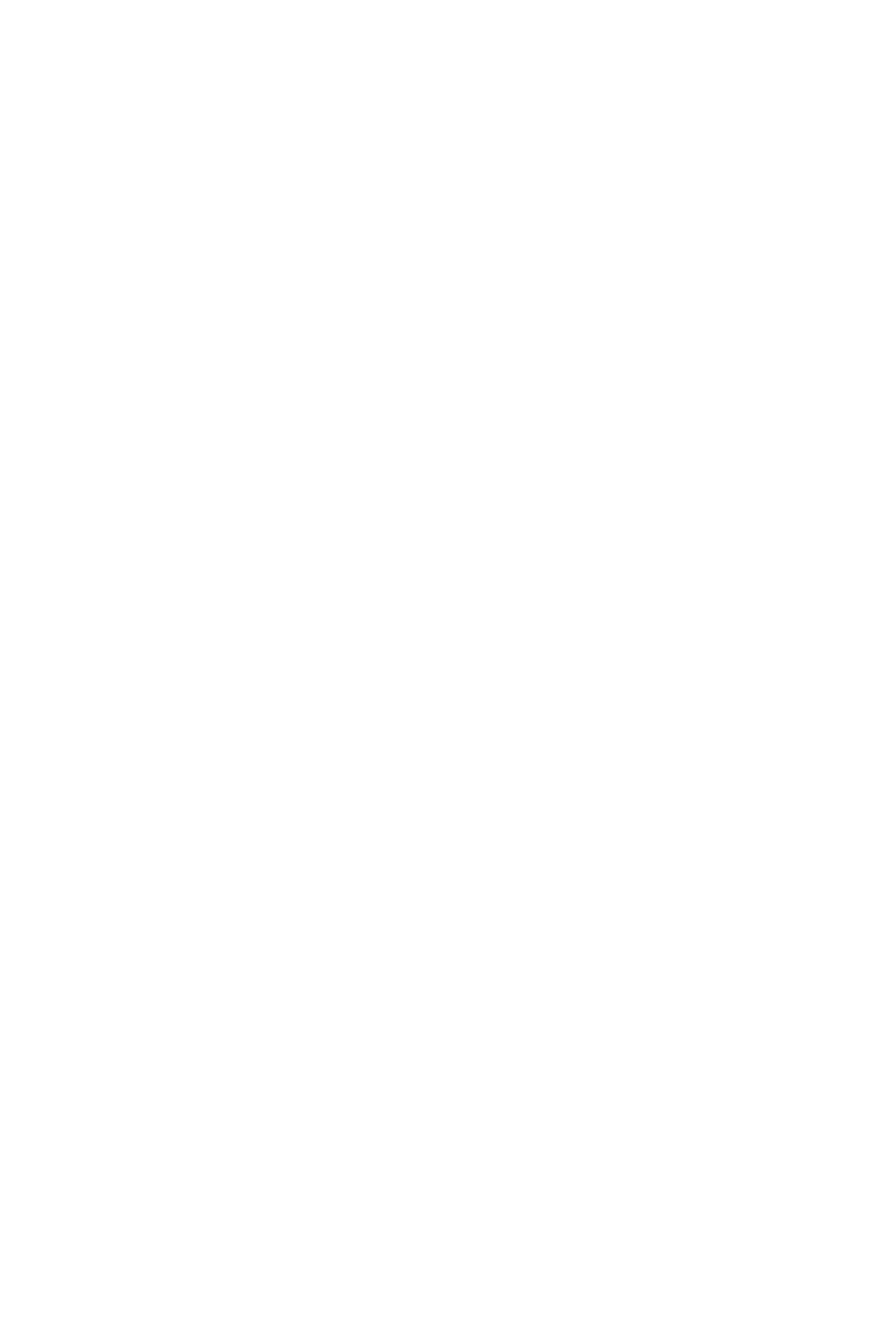
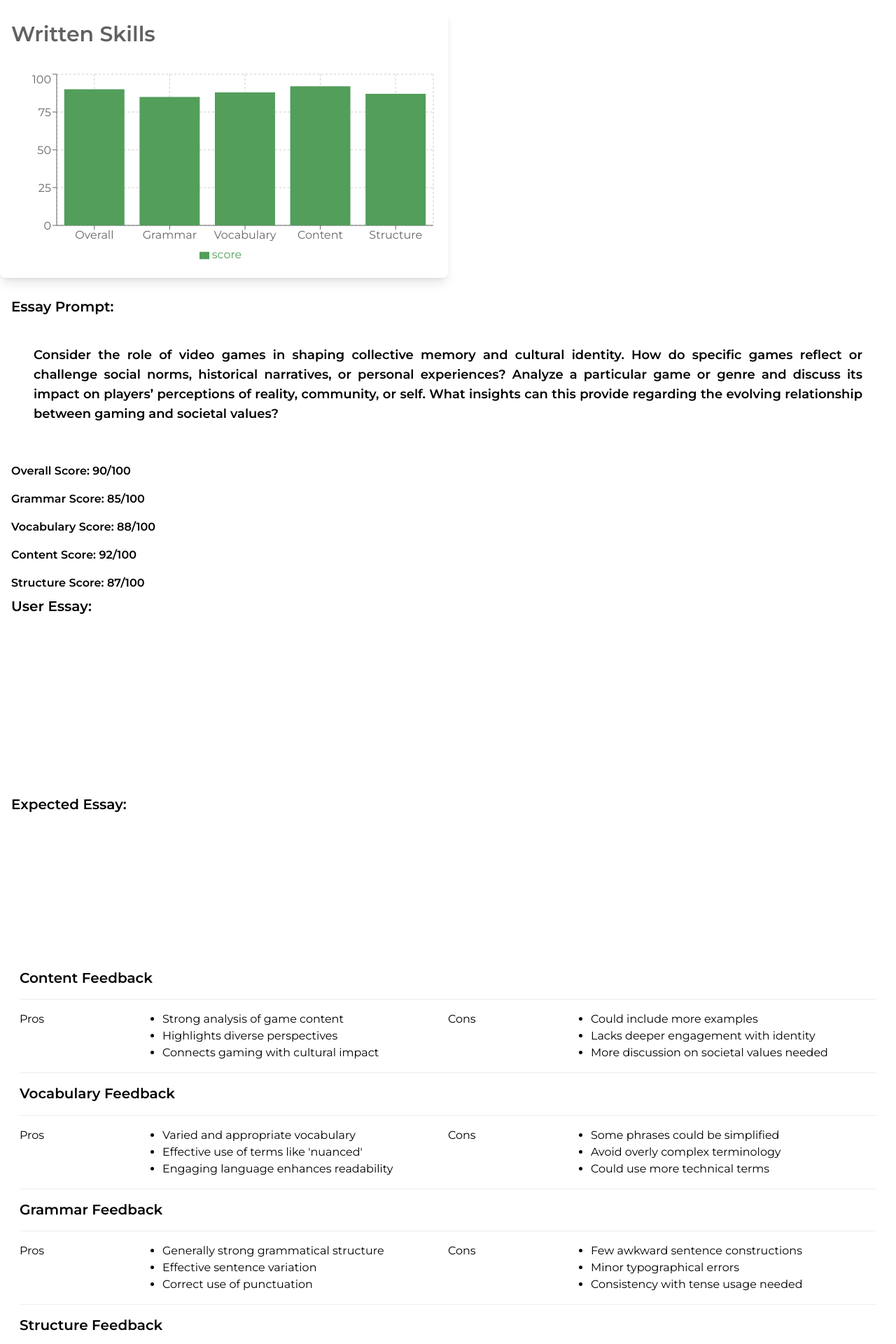
Before and after one commit to naitikshaxma/glamis_test, a React (Vite) app in the folder client/: page /history/detailed-written in a window 1280 px wide. Before the commit this address had no page. Shown: the top 1920 px of the page at 70% size. Before the commit the page ends 800 px from the top, so only its background shows below. Built offline with nearby package versions, Linux system fonts and the light colour scheme; a web font is replaced by a local one.

Commit message:
fixed sidebar in admin panel

```diff
--- a/client/src/App.jsx
+++ b/client/src/App.jsx
@@ -19,6 +19,7 @@ import { useEffect } from "react";
 import { ToastContainer } from 'react-toastify';
 import 'react-toastify/dist/ReactToastify.css';
 import WrittenInterview from "./pages/WrittenInterview";
+import WrittenReport from "./pages/WrittenReport";
 
 const response = {
     statusCode: 200,
@@ -113,6 +114,7 @@ const App = () => {
                         <DetailedReport />
                     }
                 />
+                <Route path="/history/detailed-written" element={<WrittenReport />} />
                 <Route
                     path="/live"
                     element={<LiveInterview />}
--- /dev/null
+++ b/client/src/components/detailed_report/Written.jsx
@@ -0,0 +1,98 @@
+import React from 'react';
+import { Card, CardBody, Typography } from '@material-tailwind/react';
+import { ResponsiveContainer } from 'recharts';
+import { BarChart, Bar, XAxis, YAxis, CartesianGrid, Tooltip, Legend } from 'recharts';
+
+const Written = ({ data }) => {
+    return (
+        <div className="flex w-1/2 flex-col lg:flex-row gap-4 my-3">
+            <Card className="w-full rounded-lg shadow-lg">
+                <div className="bg-lightBlue-500 rounded-t-lg p-4">
+                    <Typography variant="h3">Written Skills</Typography>
+                </div>
+                <CardBody className="flex flex-col items-center space-y-4 p-4">
+                    <ResponsiveContainer width="100%" height={280}>
+                        <BarChart width={730} height={250} data={data}>
+                            <CartesianGrid strokeDasharray="3 3" />
+                            <XAxis dataKey="name" />
+                            <YAxis />
+                            <Tooltip />
+                            <Legend />
+                            <Bar dataKey="score" fill="#529e5a" />
+                        </BarChart>
+                    </ResponsiveContainer>
+                </CardBody>
+            </Card>
+        </div>
+    );
+}
+
+const WrittenCard = ({ prompt, userEssay, overallScore, grammarScore, vocabularyScore, contentScore, structureScore, contentExplanation, vocabularyExplanation, grammarExplanation, structureExplanation, expectedEssay }) => {
+    const renderFeedback = (feedback) => (
+        <div className="flex w-full justify-between">
+            <div className="flex flex-col space-y-2 w-1/3">Pros</div>
+            <div className="flex flex-col space-y-2 w-2/3">
+                <ul className='list-disc'>
+                    {feedback.Pros.split('\n').map((line, i) => (
+                        <li key={i}>
+                            {line}
+                        </li>
+                    ))}
+                </ul>
+            </div>
+            <div className="flex flex-col space-y-2 w-1/3">Cons</div>
+            <div className="flex flex-col space-y-2 w-2/3">
+                <ul className='list-disc'>
+                    {feedback.Cons.split('\n').map((line, i) => (
+                        <li key={i}>
+                            {line}
+                        </li>
+                    ))}
+                </ul>
+            </div>
+        </div>
+    );
+
+    return (
+        <div className="flex flex-col bg-lightBlue-500 rounded-lg p-4">
+            <div className="flex flex-col space-y-2 font-semibold mb-4">
+                <Typography variant="h5">Essay Prompt:</Typography>
+                <p className="text-lg font-semibold p-8 h-fit max-h-[40vh] text-justify">{prompt}</p>
+            </div>
+            <p className="font-semibold my-2">Overall Score: {overallScore}/100</p>
+            <p className="font-semibold my-2">Grammar Score: {grammarScore}/100</p>
+            <p className="font-semibold my-2">Vocabulary Score: {vocabularyScore}/100</p>
+            <p className="font-semibold my-2">Content Score: {contentScore}/100</p>
+            <p className="font-semibold my-2">Structure Score: {structureScore}/100</p>
+            <div className="flex flex-col space-y-2">
+                <Typography variant="h5">User Essay:</Typography>
+                <div className="flex flex-col space-y-2 p-3 bg-lightBlue-900 rounded-lg text-white">
+                    {userEssay}
+                </div>
+                <Typography variant="h5" className="mt-4">Expected Essay:</Typography>
+                <div className="flex flex-col space-y-2 p-3 bg-lightBlue-900 rounded-lg text-white">
+                    {expectedEssay}
+                </div>
+                <div className="flex flex-col space-y-4 bg-lightblue-900 rounded-lg p-3 mt-4">
+                    <Typography variant="h5">Content Feedback</Typography>
+                    <hr />
+                    {renderFeedback(contentExplanation)}
+                    <hr />
+                    <Typography variant="h5">Vocabulary Feedback</Typography>
+                    <hr />
+                    {renderFeedback(vocabularyExplanation)}
+                    <hr />
+                    <Typography variant="h5">Grammar Feedback</Typography>
+                    <hr />
+                    {renderFeedback(grammarExplanation)}
+                    <hr />
+                    <Typography variant="h5">Structure Feedback</Typography>
+                    <hr />
+                    {renderFeedback(structureExplanation)}
+                </div>
+            </div>
+        </div>
+    );
+}
+
+export { Written, WrittenCard };
--- a/client/src/pages/WrittenInterview.jsx
+++ b/client/src/pages/WrittenInterview.jsx
@@ -8,7 +8,7 @@ import Cookies from 'js-cookie';
 import EvaluationResult from './EvaluationResult';
 import { CountdownCircleTimer } from 'react-countdown-circle-timer';
 
-const Timer = (props) => {
+const Timer = () => {
     return (
         <CountdownCircleTimer
             size={100}
--- /dev/null
+++ b/client/src/pages/WrittenReport.jsx
@@ -0,0 +1,51 @@
+import React from 'react';
+import { Card, CardBody, Typography } from '@material-tailwind/react';
+import { ResponsiveContainer } from 'recharts';
+import { Written, WrittenCard } from '../components/detailed_report/Written';
+
+
+const WrittenReport = () => {
+    const data = {
+        "prompt": "Consider the role of video games in shaping collective memory and cultural identity. How do specific games reflect or challenge social norms, historical narratives, or personal experiences? Analyze a particular game or genre and discuss its impact on players’ perceptions of reality, community, or self. What insights can this provide regarding the evolving relationship between gaming and societal values?",
+        "userEssay": "Video games play a significant role in shaping collective memory and cultural identity by reflecting or challenging social norms, historical narratives, and personal experiences. *Assassin’s Creed* is a notable example, blending historical events with fictional narratives to engage players with different eras and cultural contexts. By immersing players in historical settings—such as Renaissance Italy or Revolutionary America—the game series provides a reimagined view of history, making it accessible and engaging while influencing players’ perceptions of historical events and cultural identities.\n\nFor instance, *Assassin’s Creed III* reinterprets the American Revolution, presenting a narrative that includes Native American perspectives often overlooked in mainstream history. This approach challenges dominant historical narratives and encourages players to reconsider historical events from multiple viewpoints.\n\nThe impact on players is profound, as such games offer a form of historical engagement that combines education with entertainment, shaping how individuals and communities understand and relate to their past. By interacting with these narratives, players develop a nuanced view of historical and cultural identities, reflecting evolving societal values and the growing role of gaming in cultural discourse.",
+        "overallScore": 90,
+        "grammarScore": 85,
+        "vocabularyScore": 88,
+        "contentScore": 92,
+        "structureScore": 87,
+        "contentExplanation": {
+            "Pros": "Strong analysis of game content\nHighlights diverse perspectives\nConnects gaming with cultural impact",
+            "Cons": "Could include more examples\nLacks deeper engagement with identity\nMore discussion on societal values needed"
+        },
+        "vocabularyExplanation": {
+            "Pros": "Varied and appropriate vocabulary\nEffective use of terms like 'nuanced'\nEngaging language enhances readability",
+            "Cons": "Some phrases could be simplified\nAvoid overly complex terminology\nCould use more technical terms"
+        },
+        "grammarExplanation": {
+            "Pros": "Generally strong grammatical structure\nEffective sentence variation\nCorrect use of punctuation",
+            "Cons": "Few awkward sentence constructions\nMinor typographical errors\nConsistency with tense usage needed"
+        },
+        "structureExplanation": {
+            "Pros": "Clear introduction and conclusion\nLogical flow of ideas\nWell-defined paragraphs enhance readability",
+            "Cons": "Transition between paragraphs could improve\nSome ideas feel rushed\nMore elaboration on key points needed"
+        },
+        "expectedEssay": "Video games significantly contribute to shaping collective memory and cultural identity by reflecting and challenging social norms, historical narratives, and personal experiences. A prime example is the *Assassin's Creed* series, which melds real historical events with creative storytelling to immerse players in various cultural contexts. For instance, *Assassin's Creed III* offers a fresh perspective on the American Revolution by including Native American viewpoints, prompting players to reconsider established narratives. The series not only educates players about historical contexts but also influences their understanding of cultural identities. This interaction fosters a more nuanced perception of history among players, demonstrating how gaming can reshape societal views and values. The evolving relationship between gaming and societal norms highlights the potential of video games as mediums for cultural reflection and identity formation."
+    };
+
+    const chartData = [
+        { name: 'Overall', score: data.overallScore },
+        { name: 'Grammar', score: data.grammarScore },
+        { name: 'Vocabulary', score: data.vocabularyScore },
+        { name: 'Content', score: data.contentScore },
+        { name: 'Structure', score: data.structureScore }
+    ];
+
+    return (
+        <>
+            <Written data={chartData} />
+            <WrittenCard {...data} />
+        </>
+    );
+}
+
+export default WrittenReport;
```
Also changed, not shown: 1 other file (tests, documents, lock files or other folders).
